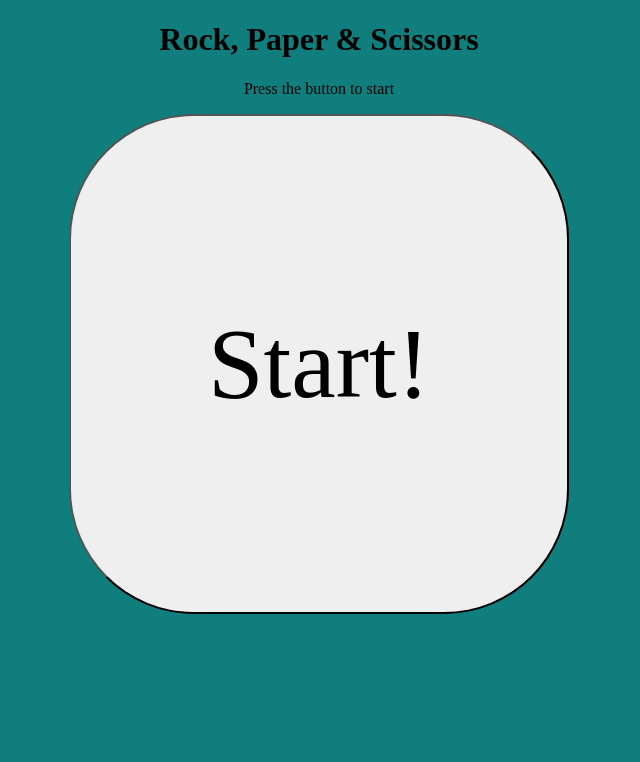
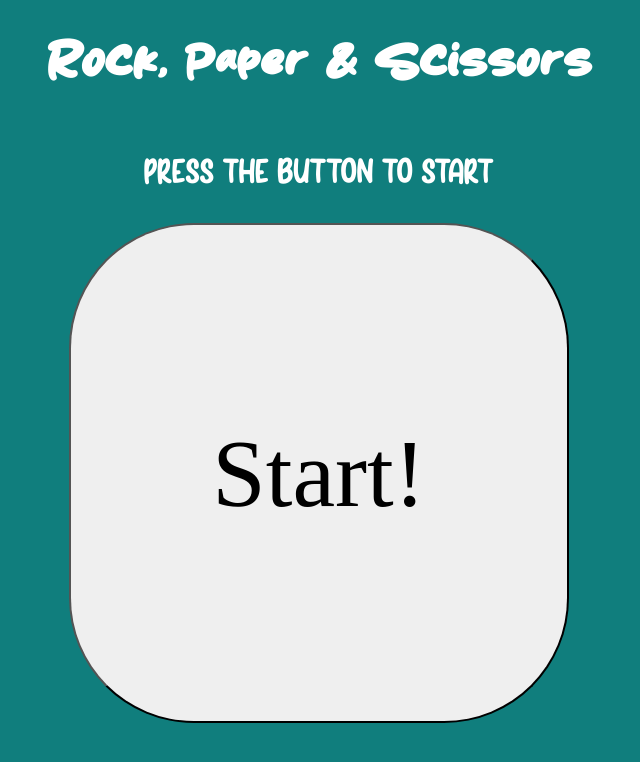
Before and after one commit to portwarrior/JavaScript-Learning-Journey, a plain HTML site: page Level 2 part a/Part c/Project a/index.html in a window 1280 px wide. Shown: the whole page, without its empty margins (329-969 px from the left). Drawn offline with Linux system fonts and the light colour scheme; a web font is replaced by a local one.

Commit message:
Commit 038
Introduction of a dynamic page

```diff
--- a/Level 2 part a/Part c/Project a/style.css
+++ b/Level 2 part a/Part c/Project a/style.css
@@ -2,6 +2,17 @@
     font-family:"Super";
     src: url(Super\ Cosmic\ Personal\ Use.ttf);
 }
+
+@font-face {
+    font-family:"Skincake";
+    src: url(Skincake.ttf);
+}
+
+@font-face {
+    font-family:"Golden";
+    src: url(The\ Golden\ Pussy.ttf);
+}
+
 
 html,body{
     height: 100%;
@@ -10,10 +21,31 @@ html,body{
     text-align: center;
 }
 
+#main-header{
+    font-family: "Skincake";
+    color: white;
+    font-size: 3rem;
+}
+
 #starter{
     font-family: "Super";
-    font-size: 100px;
+    font-size: 6rem;
     height: 500px;
     width: 500px;
     border-radius: 25%;
 }
+
+
+#secpar{
+    font-family: "golden";
+    font-size: 2rem;
+    color: white;
+
+}
+
+
+.container{
+    display: flex;
+    flex-direction: column;
+    align-items: center;
+}
```
Also changed, not shown: Level 2 part a/Part c/Project a/Skincake.ttf (added), Level 2 part a/Part c/Project a/The Golden Pussy.ttf (added).
